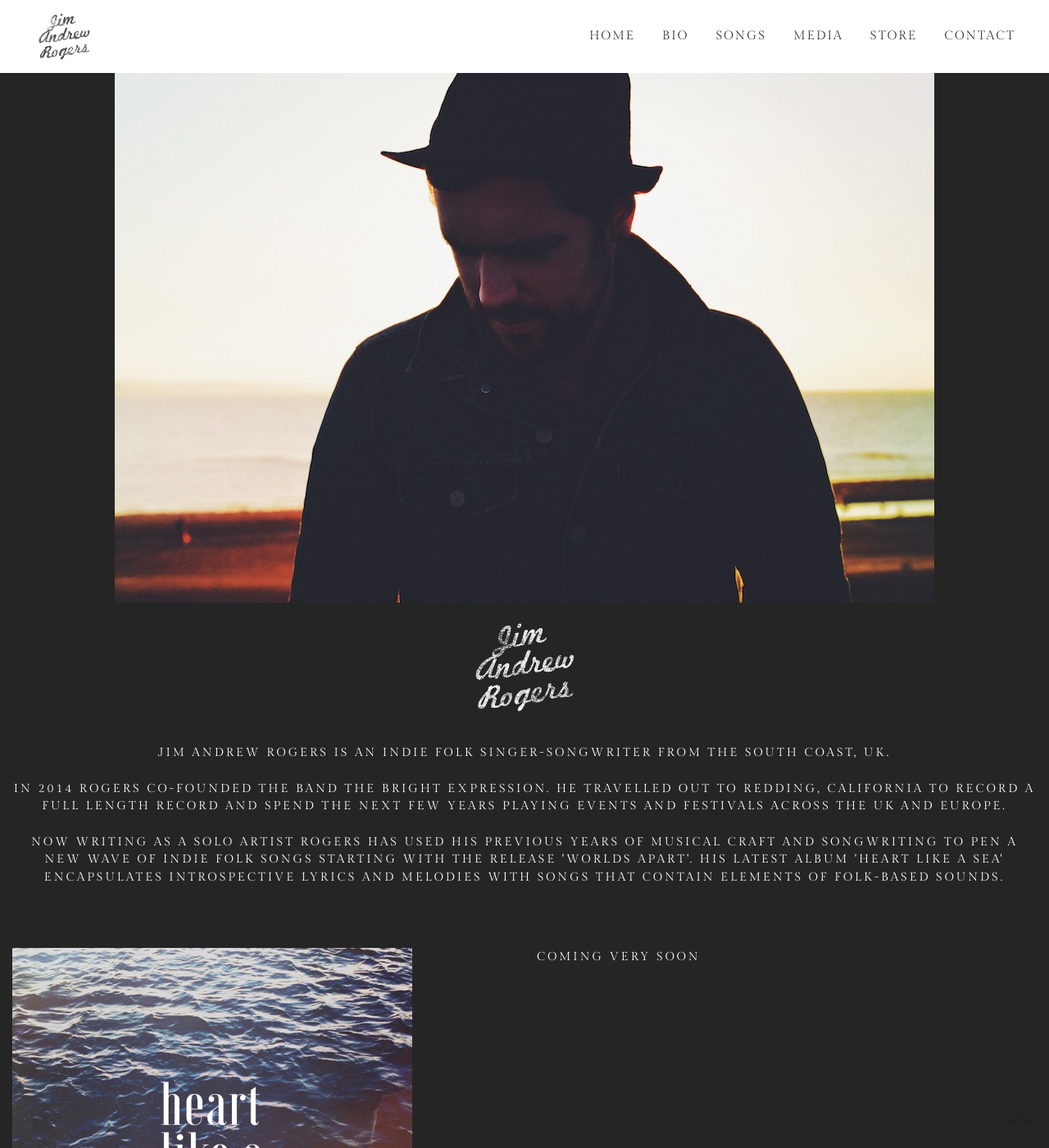
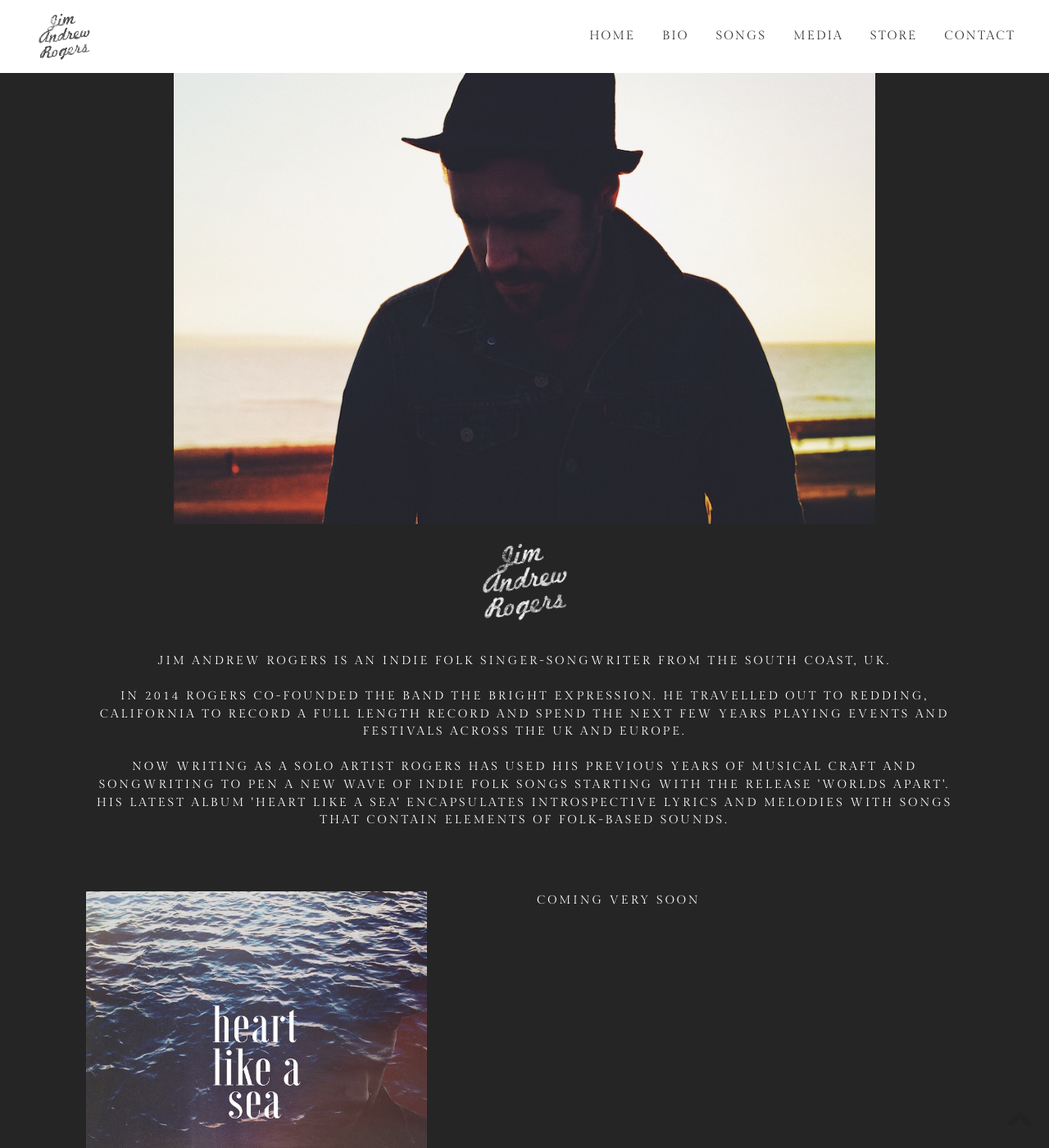
Before and after one commit to JimRogers/jimandrewrogers, a Jekyll site: the page built from about.md, in a window 1280 px wide and 1400 px high. Shown: the whole window at 82% size. Built offline with Jekyll 4.4.1, drawn with Linux system fonts in a browser that asks for light colours; comment, search, counter and statistics services are not loaded.

Commit message:
Add new widths to page

```diff
--- a/css/style.css
+++ b/css/style.css
@@ -589,17 +589,19 @@ Footer
 /*---
 Media Queries
 ---*/
+@media (max-width:1100px) {
+.about-top .row, .about-mid .row, .about-videos .row {
+	width: 1000px;
+	margin: 0 auto;
+}
+}
 @media (min-width:1100px) {
 .home-top .row {
 	width:1100px;
 	margin:0 auto;
 }
-.about-top .row, .about-mid .row, .about-videos .row {
-	width: 1000px;
-	margin: 0 auto;
 }
-}
-@media (min-width:1000px) {
+@media (max-width:1000px) {
 .about-top .row, .about-mid .row, .about-videos .row {
 	width: 100%;
 	margin: 0 auto;
```
